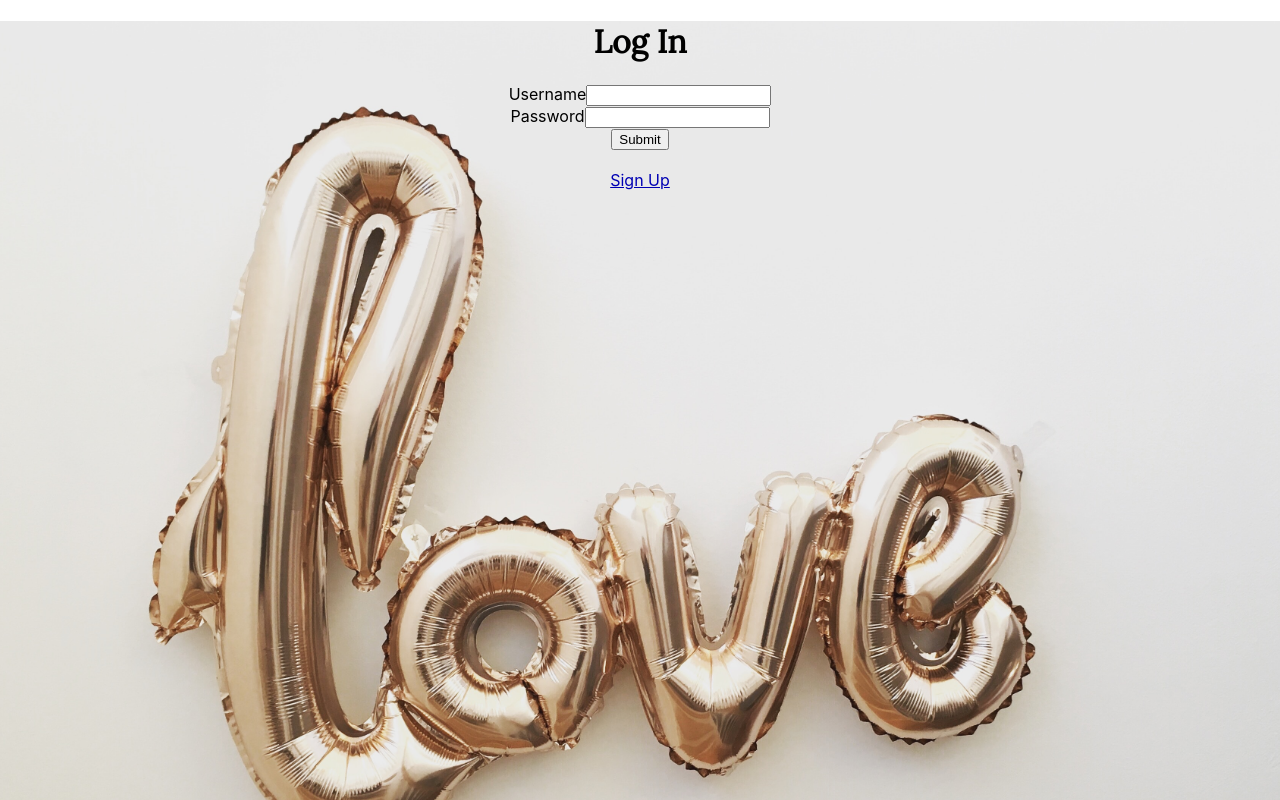
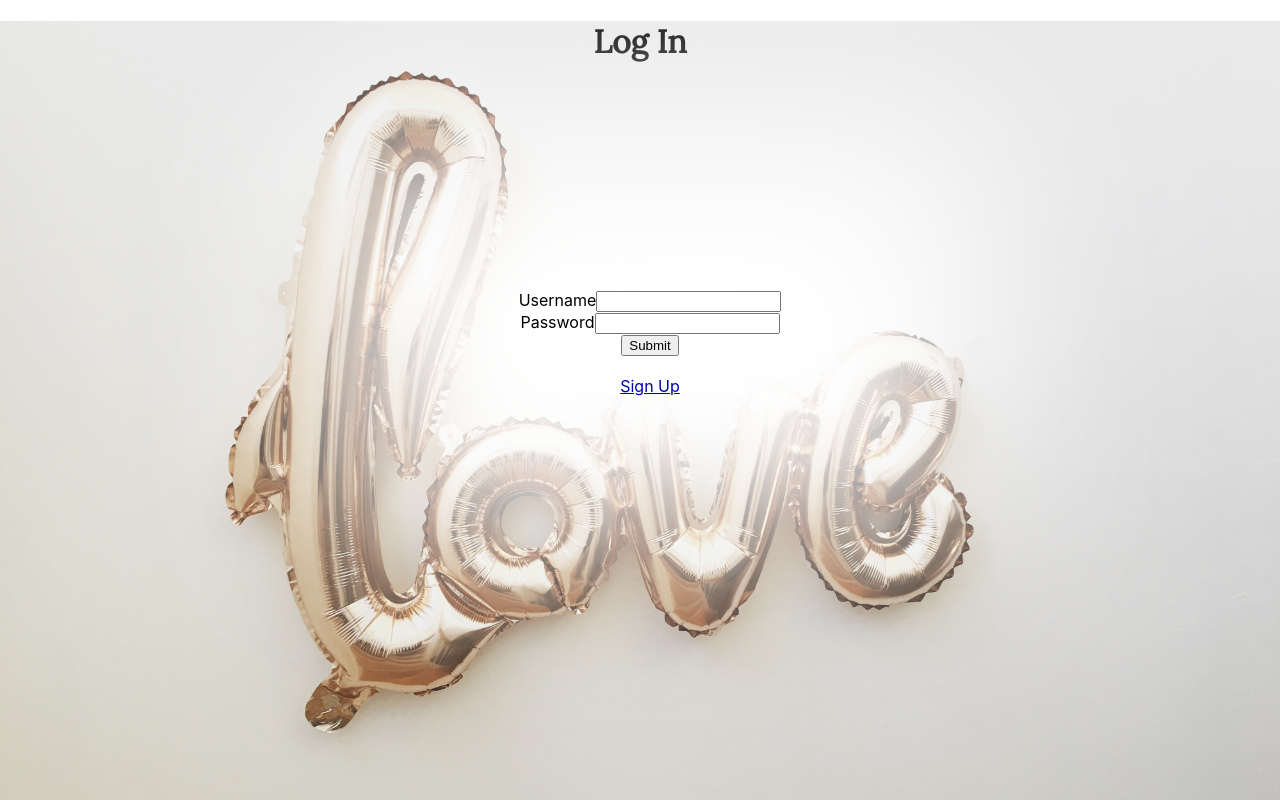
Before and after one commit to Kkelly22/wedding-itinerary-app, a React (Create React App) app in the folder client/: page /login in a window 1280 px wide. Shown: the top 800 px of the page. Built offline with nearby package versions, Linux system fonts and the light colour scheme.

Commit message:
finalized Login blur effect

```diff
--- a/client/src/App.css
+++ b/client/src/App.css
@@ -62,7 +62,7 @@ h1, h2, h3, h4, h5, h6 {
 .App {
     background-image: url(./mandy-von-stahl-VDiGTEO0TYY-unsplash.jpg);  height: 500px;
     text-align: center;
-    height: 1000px;
+    height: 800px;
     background-position: center;
     background-repeat: no-repeat;
     background-size: cover;
@@ -96,6 +96,29 @@ h1, h2, h3, h4, h5, h6 {
   left:25%;
 }
 
+.login-blur {
+  background:white;
+  filter:blur(100px);
+  height: 400px;
+  width:50%;
+  margin: auto;
+  padding:10px;
+  position: absolute;
+  top:15%;
+  left:25%;
+}
+
+.login-container {
+  height: 500px;
+  width:50%;
+  margin: auto;
+  padding:10px;
+  position: absolute;
+  top:35%;
+  left:25%;
+}
+
+
 .App-header {
   background-color: #282c34;
   min-height: 100vh;
--- a/client/src/containers/LoginContainer.js
+++ b/client/src/containers/LoginContainer.js
@@ -29,8 +29,11 @@ class LoginContainer extends Component {
 
   render() {
     return (
-      <div class="content">
+      <div>
         <h1>Log In</h1>
+        <div class="login-blur">
+        </div>
+        <div class="login-container">
           <form onSubmit={(event) => this.handleOnSubmit(event)}>
             <label>Username</label>
             <input type="text" name="username" value={this.state.username} onChange={(event) => this.handleOnChange(event)} />
@@ -43,6 +46,7 @@ class LoginContainer extends Component {
           <br />
           <Link to='/signup'>Sign Up</Link>
         </div>
+      </div>
     );
   }
 };
```
Lines whose indentation alone changed are shown as unchanged.
